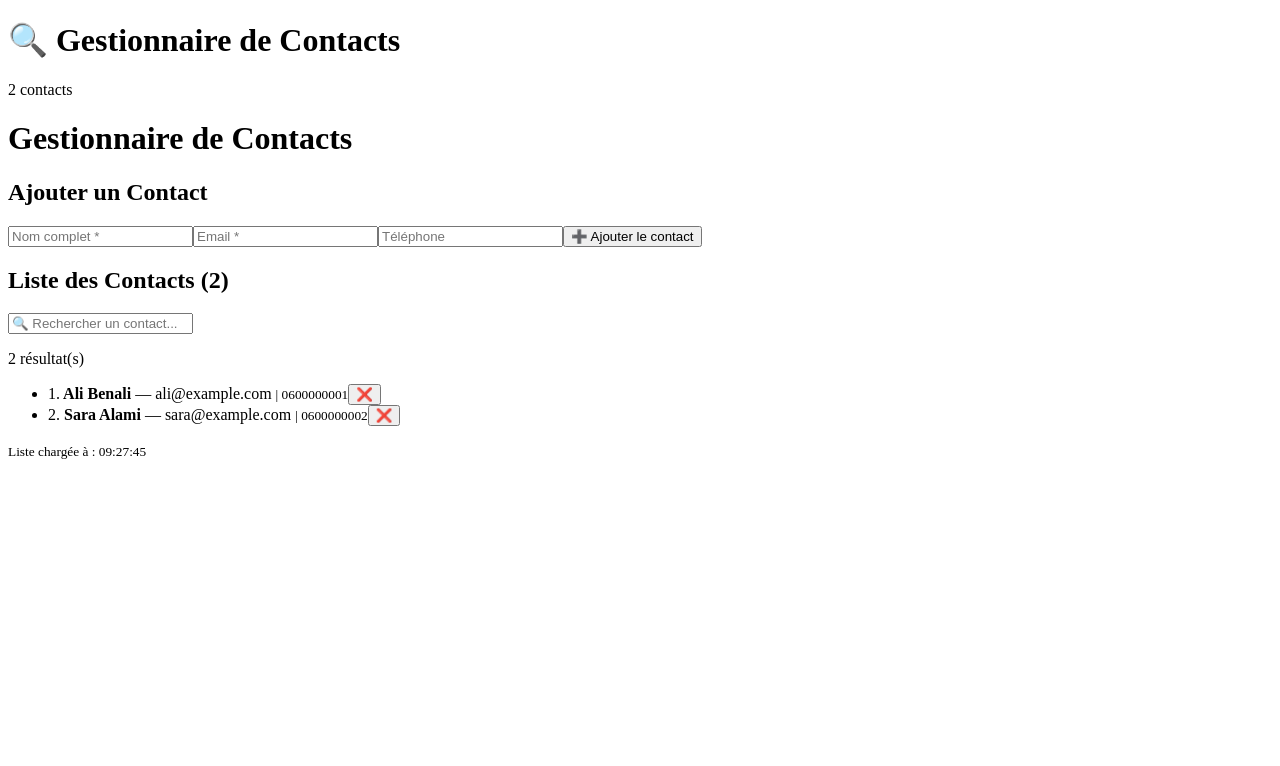
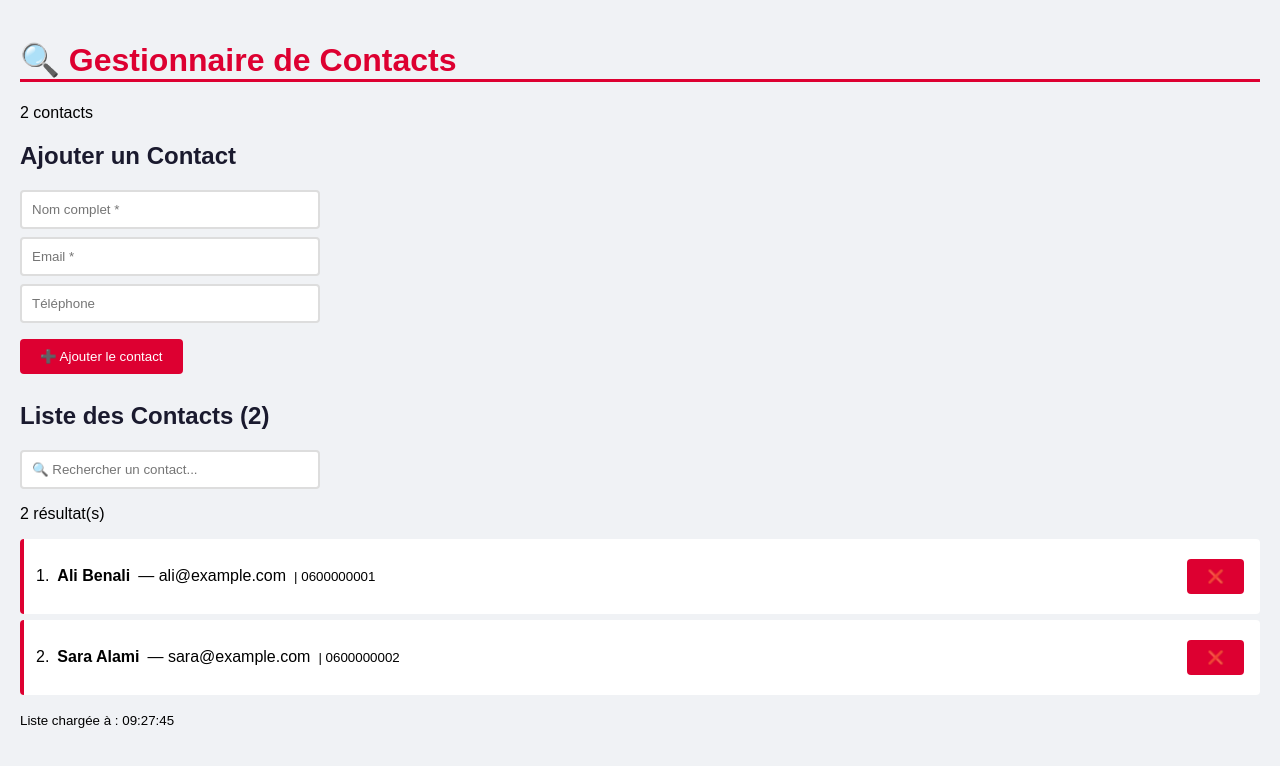
Before and after one commit to khalilmaad/TP-Angular-Gestion-Contacts, an Angular app: page / in a window 1280 px wide. Shown: the top 766 px of the page. Built offline with nearby package versions, Linux system fonts and the light colour scheme.

Commit message:
Assemblager tous les concepts dans une application fonctionnelle et stylisée

```diff
--- a/src/app/app.html
+++ b/src/app/app.html
@@ -4,7 +4,6 @@
   <span>{{ messageStatut }}</span>
 </header>
 
-<h1>Gestionnaire de Contacts</h1>
 <app-formulaire-contact (contactSauvegarde)="ajouterContact($event)"></app-formulaire-contact>
 <app-liste-contacts [contacts]="mesContacts" (contactSupprime)="supprimerContact($event)"></app-liste-contacts>
 
--- a/src/app/formulaire-contact/formulaire-contact.html
+++ b/src/app/formulaire-contact/formulaire-contact.html
@@ -90,8 +90,9 @@
     <input [(ngModel)]="email" type="email" placeholder="Email *">
     <input [(ngModel)]="telephone" placeholder="Téléphone">
     <!-- Aperçu conditionnel -->
-    <div *ngIf="nom">
+    <div *ngIf="nom" class="apercu">
         <strong>Aperçu :</strong> {{ nom }} — {{ email }}
+        <small *ngIf="telephone"> | {{ telephone }}</small>
     </div>
     <!-- Bouton déclenche sauvegarder() -->
     <button (click)="sauvegarder()">
--- a/src/app/liste-contacts/liste-contacts.html
+++ b/src/app/liste-contacts/liste-contacts.html
@@ -25,4 +25,7 @@
 <p *ngIf="nombreAjouts > 0">
     {{ nombreAjouts }} contact(s) ajouté(s) depuis le chargement
 </p>
+<p *ngIf="nombreSuppresions > 0">
+    {{ nombreSuppresions }} contact(s) supprimé(s) depuis le chargement
+</p>
 <small>Liste chargée à : {{ dateChargement }}</small>
--- a/src/app/liste-contacts/liste-contacts.ts
+++ b/src/app/liste-contacts/liste-contacts.ts
@@ -51,6 +51,7 @@ export class ListeContacts implements OnInit, OnChanges, OnDestroy {
   }
 
   nombreAjouts: number = 0;
+  nombreSuppresions: number = 0;
   // Appelé à CHAQUE fois que contacts[] change
   ngOnChanges(changes: SimpleChanges): void {
     if (changes['contacts']) {
@@ -61,7 +62,8 @@ export class ListeContacts implements OnInit, OnChanges, OnDestroy {
       console.log(' Premier appel ?', premier);
       console.log(' Avant :', avant?.length ?? 0, 'contact(s)');
       console.log(' Après :', apres?.length ?? 0, 'contact(s)');
-      if (!premier) this.nombreAjouts++;
+      if (!premier && apres?.length > avant?.length) this.nombreAjouts++;
+      if (!premier && apres?.length < avant?.length) this.nombreSuppresions++;
     }
   }
 }
--- a/src/styles.css
+++ b/src/styles.css
@@ -1 +1,78 @@
 /* You can add global styles to this file, and also import other style files */
+/* styles.css */
+* {
+    box-sizing: border-box;
+    font-family: Arial, sans-serif;
+}
+
+body {
+    margin: 0;
+    padding: 20px;
+    background: #f0f2f5;
+}
+
+h1 {
+    color: #DD0031;
+    border-bottom: 3px solid #DD0031;
+}
+
+h2 {
+    color: #1A1A2E;
+}
+
+h3 {
+    color: #495057;
+}
+
+input {
+    display: block;
+    margin: 8px 0;
+    padding: 10px;
+    width: 300px;
+    border: 2px solid #ddd;
+    border-radius: 4px;
+}
+
+input:focus {
+    outline: none;
+    border-color: #DD0031;
+}
+
+button {
+    padding: 10px 20px;
+    margin: 8px 4px;
+    background: #DD0031;
+    color: white;
+    border: none;
+    border-radius: 4px;
+    cursor: pointer;
+    margin-left: auto;
+}
+
+button:hover {
+    background: #B0001F;
+}
+
+ul {
+    list-style: none;
+    padding: 0;
+}
+
+li {
+    padding: 12px;
+    margin: 6px 0;
+    background: white;
+    border-radius: 4px;
+    border-left: 4px solid #DD0031;
+    display: flex;
+    align-items: center;
+    gap: 8px;
+}
+
+
+.apercu {
+    padding: 10px;
+    background: #EDE7F6;
+    border-radius: 4px;
+    margin-top: 10px;
+}
```
